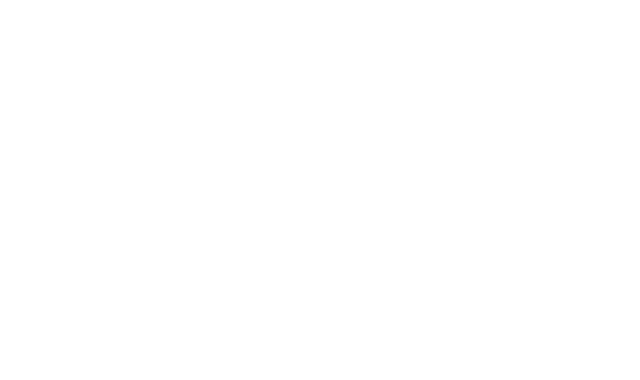
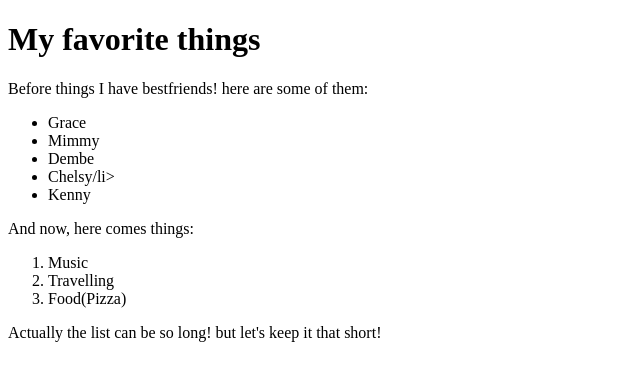
Before and after one commit to claudinemahoro/my-first-webpage, a plain HTML site: page my-favorite-things.html in a window 1280 px wide. Shown: the whole page, without its empty margins (0-640 px from the left). Drawn offline with Linux system fonts and the light colour scheme.

Commit message:
add favorite things on the page

```diff
--- a/my-favorite-things.html
+++ b/my-favorite-things.html
@@ -4,6 +4,21 @@
      <title>My favorite things</title>
   </head>
   <body>
-
+     <h1>My favorite things</h1>
+     <p>Before things I have bestfriends! here are some of them:</p>
+     <ul>
+       <li>Grace</li>
+       <li>Mimmy</li>
+       <li>Dembe</li>
+       <li>Chelsy/li>
+       <li>Kenny</li>
+     </ul>
+     <p>And now, here comes things:</p>
+     <ol>
+      <li>Music</li>
+      <li>Travelling</li>
+      <li>Food(Pizza)</li>
+     </ol>
+     <p>Actually the list can be so long! but let's keep it that short!</p>
   </body>
 </html>
```
